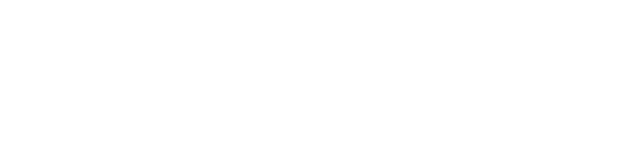
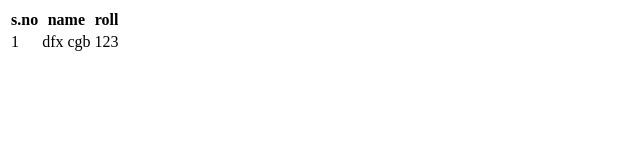
Before and after one commit to devendra9565/FSD_devendra, a plain HTML site: page index.html in a window 1280 px wide. Shown: the whole page, without its empty margins (0-640 px from the left). Drawn offline with Linux system fonts and the light colour scheme.

Commit message:
adkjamfunhnsk

```diff
--- a/index.html
+++ b/index.html
@@ -5,6 +5,17 @@
     <title>devendra</title>
 </head>
 <body>
-
+    <table>
+        <tr>
+            <th>s.no</th>
+            <th>name</th>
+            <th>roll</th>
+        </tr>
+        <tr>
+            <td>1</td>
+            <td>dfx cgb</td>
+            <td>123</td>
+        </tr>
+    </table>
 </body>
 </html>
```
